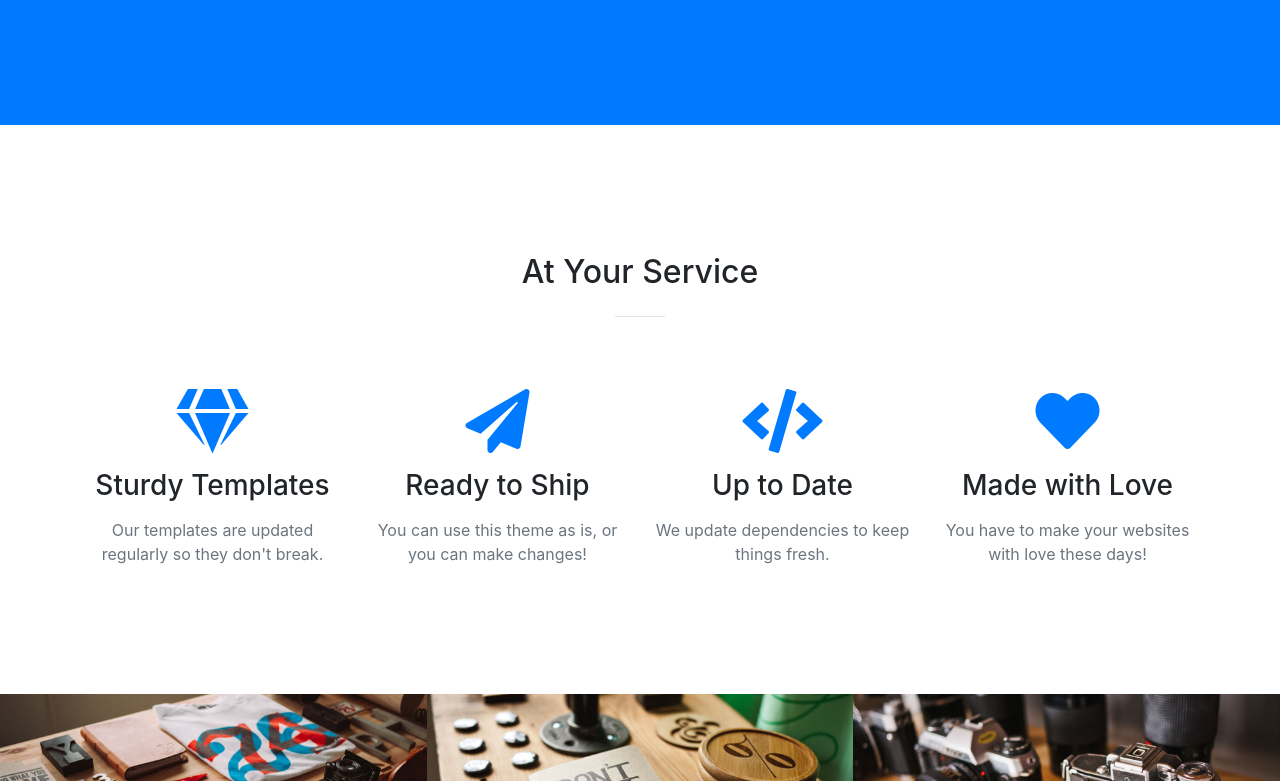
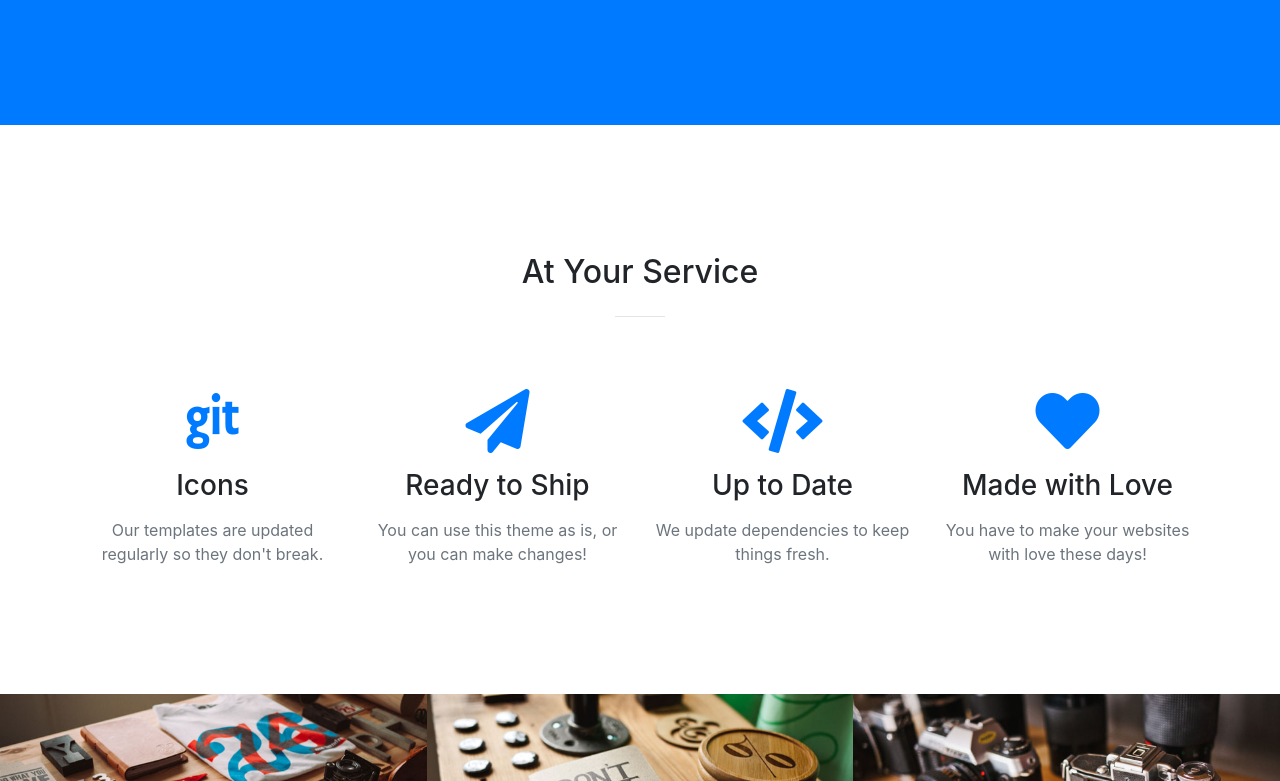
Before and after one commit to gabrielgiri/endava-git-training, a website with bundled scripts: page index.html in a window 1280 px wide. Shown: the part 1152-1933 px from the top of the page. Built offline with nearby package versions, Linux system fonts and the light colour scheme.

Commit message:
index changes

```diff
--- a/index.html
+++ b/index.html
@@ -59,7 +59,7 @@
         <div class="row">
           <div class="col-lg-10 mx-auto">
             <h1 class="text-uppercase">
-              <strong>Your Favorite Source of Free Bootstrap Themes</strong>
+              <strong>GIT FUNDAMENTALS</strong>
             </h1>
             <hr>
           </div>
@@ -97,8 +97,8 @@
         <div class="row">
           <div class="col-lg-3 col-md-6 text-center">
             <div class="service-box mt-5 mx-auto">
-              <i class="fas fa-4x fa-gem text-primary mb-3 sr-icon-1"></i>
-              <h3 class="mb-3">Sturdy Templates</h3>
+              <i class="fab fa-4x fa-git text-primary mb-3 sr-icon-1"></i>
+              <h3 class="mb-3">Icons</h3>
               <p class="text-muted mb-0">Our templates are updated regularly so they don't break.</p>
             </div>
           </div>
```
